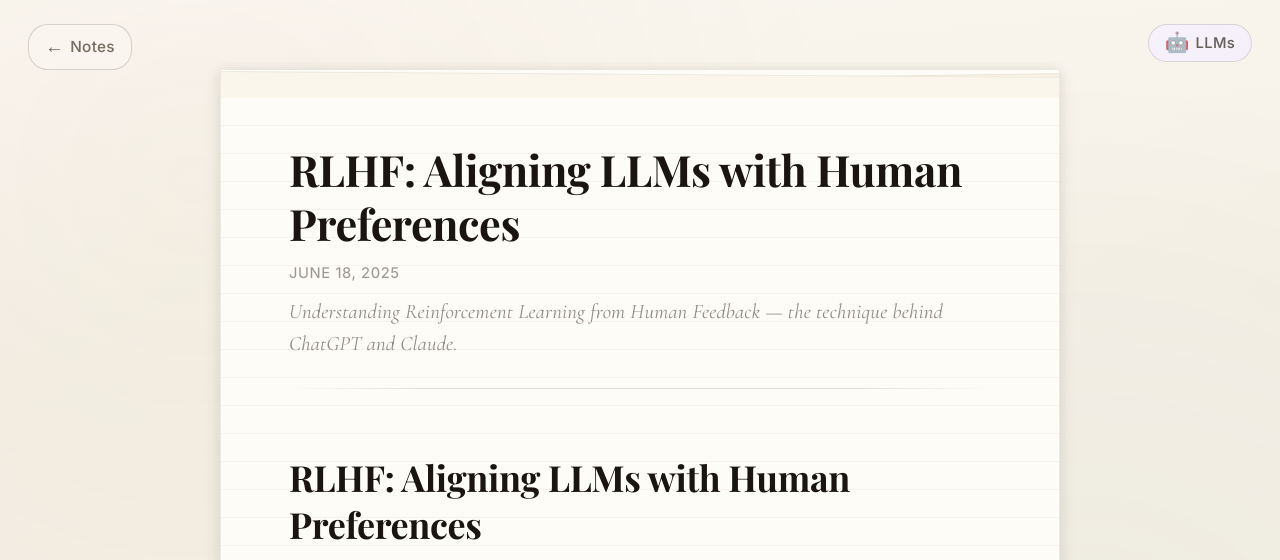
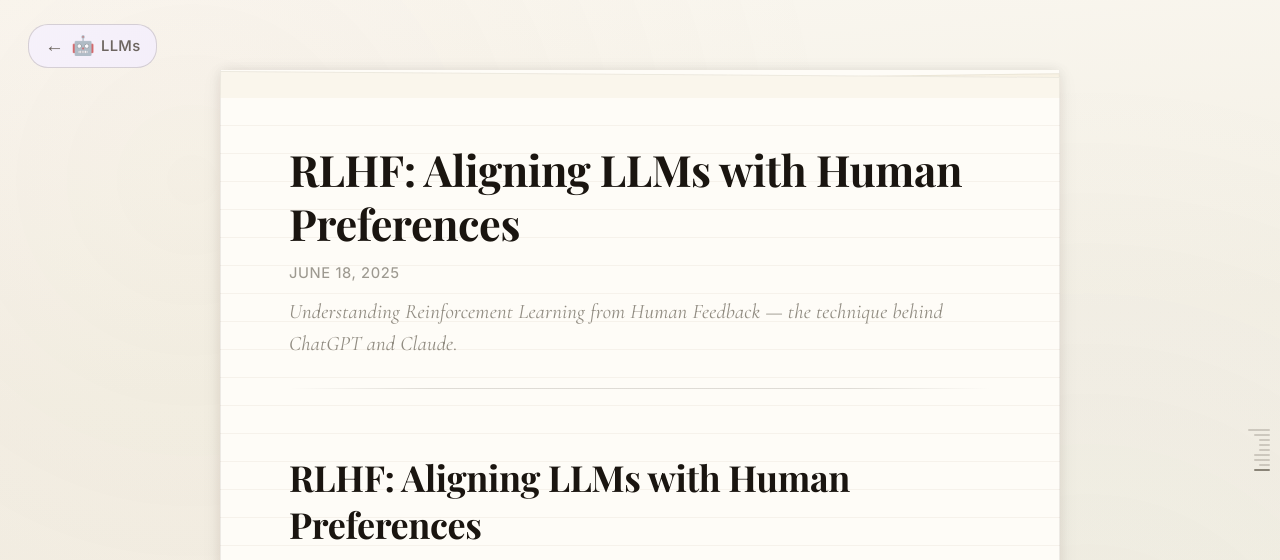
Before and after one commit to FSmisaka/FSmisaka.github.io, a Jekyll site: the page built from _notes/rlhf-alignment.md, in a window 1280 px wide. Shown: the top 560 px of the page. Built offline with Jekyll 4.4.1, drawn with Linux system fonts in a browser that asks for light colours; some web fonts are replaced.

Commit message:
完善笔记详情页：目录、按钮

```diff
--- a/_layouts/note-detail.html
+++ b/_layouts/note-detail.html
@@ -17,18 +17,18 @@
   </head>
 
   <body class="note-detail-body">
-    <!-- Back to notes wall (with category pre-selected) -->
-    <a href="{{ '/notes/' | relative_url }}?category={{ page.category | default: '' }}" class="note-back-link" aria-label="Back to notes wall">
+    <!-- Single back button: category chip at top-left -->
+    {% assign cat = site.data.notes_categories | where: "slug", page.category | first %}
+    {% if cat %}
+    <a href="{{ '/notes/' | relative_url }}?category={{ cat.slug }}" class="note-back-link" style="--tag-color: {{ cat.color }};" aria-label="Back to {{ cat.name }} notes">
+      <span class="note-back-arrow">←</span>
+      <span class="note-category-tag__icon">{{ cat.icon }}</span>
+      <span class="note-category-tag__name">{{ cat.name }}</span>
+    </a>
+    {% else %}
+    <a href="{{ '/notes/' | relative_url }}" class="note-back-link" aria-label="Back to notes">
       <span class="note-back-arrow">←</span>
       <span class="note-back-label">Notes</span>
-    </a>
-
-    <!-- Category tag -->
-    {% assign cat = site.data.notes_categories | where: "slug", page.category | first %}
-    {% if cat %}
-    <a href="{{ '/notes/' | relative_url }}?category={{ cat.slug }}" class="note-category-tag" style="--tag-color: {{ cat.color }};">
-      <span class="note-category-tag__icon">{{ cat.icon }}</span>
-      <span class="note-category-tag__name">{{ cat.name }}</span>
     </a>
     {% endif %}
 
@@ -62,6 +62,9 @@
     <footer class="note-footer">
       <a href="{{ '/notes/' | relative_url }}?category={{ page.category | default: '' }}" class="note-footer-link">← Back to notes</a>
     </footer>
+
+    <!-- TOC + back-to-top (shared JS) -->
+    <script defer src="{{ '/assets/js/detail-page.js' | relative_url }}"></script>
 
     <!--
       kramdown with math_engine:mathjax wraps $...$ in <script type="math/tex"> tags.
--- a/_sass/layout/_notes.scss
+++ b/_sass/layout/_notes.scss
@@ -376,73 +376,73 @@
   -moz-osx-font-smoothing: grayscale;
 }
 
-// ── Back link ──────────────────────────────
+// ── Back link (now includes the category chip look) ──
 .note-back-link {
   position: fixed;
   top: 24px;
   left: 28px;
-  z-index: 60;
-  display: inline-flex;
-  align-items: center;
-  gap: 6px;
-  padding: 8px 16px;
-  border: 1px solid rgba(44, 36, 22, 0.18);
-  border-radius: 20px;
-  background: rgba(250, 247, 240, 0.80);
-  backdrop-filter: blur(8px);
-  color: rgba(44, 36, 22, 0.65);
-  text-decoration: none;
-  font-family: "Inter", ui-sans-serif, sans-serif;
-  font-size: 0.85rem;
-  font-weight: 520;
-  letter-spacing: 0.02em;
-  transition: color 200ms ease, border-color 200ms ease, background 200ms ease;
-}
-
-.note-back-link:hover {
-  color: #2c2416;
-  border-color: rgba(44, 36, 22, 0.34);
-  background: rgba(250, 247, 240, 0.94);
-}
-
-.note-back-arrow {
-  font-size: 1.05rem;
-}
-
-// ── Category tag ───────────────────────────
-.note-category-tag {
-  position: fixed;
-  top: 24px;
-  right: 28px;
-  z-index: 60;
+  z-index: 70;
   display: inline-flex;
   align-items: center;
   gap: 6px;
   padding: 7px 16px;
-  border: 1px solid rgba(44, 36, 22, 0.14);
+  border: 1px solid rgba(44, 36, 22, 0.16);
   border-radius: 20px;
   background:
     linear-gradient(135deg,
       color-mix(in srgb, var(--tag-color, #e8e8e8) 50%, #fff 50%) 0%,
       color-mix(in srgb, var(--tag-color, #d0d0d0) 60%, #fff 40%) 100%
     );
-  color: rgba(44, 36, 22, 0.70);
+  backdrop-filter: blur(8px);
+  color: rgba(44, 36, 22, 0.68);
   text-decoration: none;
   font-family: "Inter", ui-sans-serif, sans-serif;
   font-size: 0.82rem;
   font-weight: 540;
   letter-spacing: 0.02em;
-  transition: border-color 200ms ease, box-shadow 200ms ease;
+  transition: color 200ms ease, border-color 200ms ease, background 200ms ease, box-shadow 200ms ease;
 }
 
-.note-category-tag:hover {
-  border-color: rgba(44, 36, 22, 0.30);
+.note-back-link:hover {
+  color: #2c2416;
+  border-color: rgba(44, 36, 22, 0.34);
   box-shadow: 0 2px 8px rgba(44, 36, 22, 0.08);
+  background:
+    linear-gradient(135deg,
+      color-mix(in srgb, var(--tag-color, #e8e8e8) 65%, #fff 35%) 0%,
+      color-mix(in srgb, var(--tag-color, #c0c0c0) 72%, #fff 28%) 100%
+    );
+}
+
+.note-back-arrow {
+  font-size: 1.05rem;
+  margin-right: 1px;
+}
+
+.note-back-label {
+  // Shown when there's no category (fallback)
 }
 
 .note-category-tag__icon {
-  font-size: 1.1rem;
+  font-size: 1.05rem;
   line-height: 1;
+}
+
+.note-category-tag__name {
+  // Category name text
+}
+
+.paper-back-domain {
+  font-size: 0.72rem;
+  font-weight: 500;
+  color: rgba(44, 36, 22, 0.46);
+  padding-left: 2px;
+
+  &::before {
+    content: "·";
+    margin-right: 4px;
+    opacity: 0.5;
+  }
 }
 
 // ── Paper — continuous scroll design ───────
@@ -760,6 +760,173 @@
 }
 
 // ============================
+// TOC SIDEBAR — right-edge dash indicators
+// ============================
+.toc-sidebar {
+  position: fixed;
+  top: 0;
+  right: 0;
+  z-index: 50;
+  width: 44px;
+  height: 100vh;
+  display: flex;
+  flex-direction: column;
+  justify-content: center;
+  padding: 80px 0;
+}
+
+// ── Dashes (visible by default; hidden on sidebar hover) ──
+.toc-dashes {
+  display: flex;
+  flex-direction: column;
+  align-items: flex-end;
+  gap: 3px;
+  padding-right: 10px;
+  transition: opacity 220ms ease;
+
+  .toc-sidebar:hover & {
+    opacity: 0;
+    pointer-events: none;
+  }
+}
+
+.toc-dash {
+  display: block;
+  height: 2px;
+  border-radius: 1px;
+  background: rgba(44, 36, 22, 0.18);
+  cursor: pointer;
+  transition: background 180ms ease, width 180ms ease;
+
+  &:hover {
+    background: rgba(44, 36, 22, 0.42);
+  }
+
+  &.is-active {
+    background: rgba(44, 36, 22, 0.52);
+  }
+
+  // Width varies by heading level
+  &--l1 { width: 22px; }
+  &--l2 { width: 16px; }
+  &--l3 { width: 11px; }
+  &--l4 { width: 8px;  }
+  &--l5 { width: 6px;  }
+  &--l6 { width: 5px;  }
+}
+
+// ── Panel (hidden by default; shown on sidebar :hover) ──
+.toc-panel {
+  position: absolute;
+  top: 50%;
+  right: 44px;  // flush with left edge of dash zone — no gap
+  transform: translateY(-50%) translateX(6px);
+  min-width: 220px;
+  max-width: 340px;
+  max-height: 70vh;
+  overflow-y: auto;
+  padding: 18px 20px;
+  border: 1px solid rgba(44, 36, 22, 0.12);
+  border-radius: 10px;
+  background: rgba(254, 252, 247, 0.96);
+  backdrop-filter: blur(12px);
+  box-shadow: 0 4px 24px rgba(44, 36, 22, 0.10);
+  opacity: 0;
+  pointer-events: none;
+  transition: opacity 240ms ease, transform 240ms ease;
+
+  // CSS :hover on the parent sidebar triggers panel visibility.
+  // Because .toc-panel is an absolutely-positioned child of .toc-sidebar,
+  // hovering the panel keeps :hover active — no gap, no flicker.
+  .toc-sidebar:hover & {
+    opacity: 1;
+    pointer-events: auto;
+    transform: translateY(-50%) translateX(0);
+  }
+}
+
+.toc-panel__title {
+  font-family: "Inter", ui-sans-serif, sans-serif;
+  font-size: 0.68rem;
+  font-weight: 600;
+  letter-spacing: 0.06em;
+  text-transform: uppercase;
+  color: rgba(44, 36, 22, 0.38);
+  margin-bottom: 10px;
+  padding-bottom: 8px;
+  border-bottom: 1px solid rgba(44, 36, 22, 0.08);
+}
+
+.toc-link {
+  display: block;
+  padding: 4px 0 4px 8px;
+  font-family: "Inter", ui-sans-serif, sans-serif;
+  font-size: 0.78rem;
+  line-height: 1.4;
+  color: rgba(44, 36, 22, 0.55);
+  text-decoration: none;
+  border-left: 2px solid transparent;
+  transition: color 140ms ease, border-color 140ms ease;
+  white-space: nowrap;
+  overflow: hidden;
+  text-overflow: ellipsis;
+
+  &:hover {
+    color: rgba(44, 36, 22, 0.82);
+    border-left-color: rgba(44, 36, 22, 0.16);
+  }
+
+  &.is-active {
+    color: rgba(44, 36, 22, 0.88);
+    border-left-color: rgba(44, 36, 22, 0.38);
+    font-weight: 560;
+  }
+
+  &--l1 { font-weight: 600; font-size: 0.82rem; }
+  &--l2 { font-weight: 540; }
+  &--l3 { font-size: 0.74rem; }
+  &--l4 { font-size: 0.72rem; }
+  &--l5 { font-size: 0.70rem; }
+  &--l6 { font-size: 0.68rem; }
+}
+
+// ============================
+// BACK TO TOP
+// ============================
+.back-to-top {
+  position: fixed;
+  bottom: 32px;
+  right: 32px;
+  z-index: 55;
+  width: 36px;
+  height: 36px;
+  display: grid;
+  place-items: center;
+  border: 1px solid rgba(44, 36, 22, 0.14);
+  border-radius: 50%;
+  background: rgba(254, 252, 247, 0.78);
+  backdrop-filter: blur(6px);
+  color: rgba(44, 36, 22, 0.40);
+  font-family: "Inter", ui-sans-serif, sans-serif;
+  font-size: 1.1rem;
+  cursor: pointer;
+  opacity: 0;
+  pointer-events: none;
+  transition: opacity 260ms ease, color 180ms ease, border-color 180ms ease, background 180ms ease;
+
+  &.is-visible {
+    opacity: 1;
+    pointer-events: auto;
+  }
+
+  &:hover {
+    color: rgba(44, 36, 22, 0.72);
+    border-color: rgba(44, 36, 22, 0.28);
+    background: rgba(254, 252, 247, 0.94);
+  }
+}
+
+// ============================
 // RESPONSIVE
 // ============================
 @media (max-width: 1100px) {
@@ -944,6 +1111,19 @@
   .note-footer {
     padding: 0 20px 32px;
   }
+
+  // TOC → hide on mobile (too cramped)
+  .toc-sidebar {
+    display: none;
+  }
+
+  .back-to-top {
+    bottom: 20px;
+    right: 16px;
+    width: 32px;
+    height: 32px;
+    font-size: 0.95rem;
+  }
 }
 
 @media (pointer: coarse) {
--- /dev/null
+++ b/assets/js/detail-page.js
@@ -0,0 +1,145 @@
+/* ==========================================================================
+   Detail Page — table of contents (right-side dashes) + back-to-top button
+   Used by: note-detail, paper-detail
+   ========================================================================== */
+
+(function () {
+  var body = document.querySelector('.note-body');
+  if (!body) return;
+
+  /* ── Build TOC ────────────────────────────────── */
+  var headings = body.querySelectorAll('h1, h2, h3, h4, h5, h6');
+  if (headings.length < 2) return; // need at least 2 headings for useful TOC
+
+  // Ensure every heading has an id (kramdown auto_ids may have set them)
+  headings.forEach(function (h, i) {
+    if (!h.id) {
+      h.id = 'section-' + (i + 1);
+    }
+  });
+
+  // Build dash indicators and panel entries
+  var dashesHtml = '';
+  var panelHtml  = '';
+  var minLevel = 6;
+
+  headings.forEach(function (h) {
+    var level = parseInt(h.tagName.charAt(1), 10);
+    if (level < minLevel) minLevel = level;
+  });
+
+  headings.forEach(function (h, i) {
+    var level = parseInt(h.tagName.charAt(1), 10);
+    var indent = level - minLevel;
+    var title  = h.textContent.trim();
+
+    // Dash — width scales with level (higher = longer)
+    var dashClass = 'toc-dash toc-dash--l' + level;
+
+    dashesHtml +=
+      '<span class="' + dashClass + '" ' +
+      'data-target="' + h.id + '" ' +
+      'title="' + escapeAttr(title) + '"></span>';
+
+    // Panel entry
+    panelHtml +=
+      '<a href="#' + h.id + '" class="toc-link toc-link--l' + level + '" ' +
+      'style="padding-left:' + (8 + indent * 14) + 'px;">' +
+      escapeHTML(title) +
+      '</a>';
+  });
+
+  // Create TOC sidebar
+  var sidebar = document.createElement('nav');
+  sidebar.className = 'toc-sidebar';
+  sidebar.setAttribute('aria-label', 'Table of contents');
+  sidebar.innerHTML =
+    '<div class="toc-dashes">' + dashesHtml + '</div>' +
+    '<div class="toc-panel">' +
+      '<div class="toc-panel__title">Contents</div>' +
+      '<div class="toc-panel__links">' + panelHtml + '</div>' +
+    '</div>';
+
+  document.body.appendChild(sidebar);
+
+  /* ── Click: scroll to heading ─────────────────── */
+  sidebar.addEventListener('click', function (e) {
+    var target = e.target.closest('[data-target]') || e.target.closest('a[href^="#"]');
+    if (!target) return;
+
+    var id;
+    if (target.hasAttribute('data-target')) {
+      id = target.getAttribute('data-target');
+    } else {
+      id = target.getAttribute('href').slice(1);
+    }
+
+    var heading = document.getElementById(id);
+    if (heading) {
+      heading.scrollIntoView({ behavior: 'smooth', block: 'start' });
+      // Don't add to history for TOC navigation
+      if (e.target.closest('.toc-dash')) {
+        e.preventDefault();
+      }
+    }
+  });
+
+  /* ── Update active dash based on scroll position ── */
+  var activeDash = null;
+  window.addEventListener('scroll', function () {
+    var scrollPos = window.scrollY + 100; // offset for fixed header
+
+    // Find the heading closest to the top
+    var current = null;
+    headings.forEach(function (h) {
+      if (h.offsetTop <= scrollPos) {
+        current = h;
+      }
+    });
+
+    if (current) {
+      var newDash = sidebar.querySelector('[data-target="' + current.id + '"]');
+      if (newDash && newDash !== activeDash) {
+        if (activeDash) activeDash.classList.remove('is-active');
+        newDash.classList.add('is-active');
+        activeDash = newDash;
+
+        // Also highlight in panel
+        var oldLink = sidebar.querySelector('.toc-link.is-active');
+        if (oldLink) oldLink.classList.remove('is-active');
+        var newLink = sidebar.querySelector('a[href="#' + current.id + '"]');
+        if (newLink) newLink.classList.add('is-active');
+      }
+    }
+  }, { passive: true });
+
+  /* ── Back to top ──────────────────────────────── */
+  var backBtn = document.createElement('button');
+  backBtn.className = 'back-to-top';
+  backBtn.setAttribute('aria-label', 'Back to top');
+  backBtn.innerHTML = '↑';
+  backBtn.addEventListener('click', function () {
+    window.scrollTo({ top: 0, behavior: 'smooth' });
+  });
+  document.body.appendChild(backBtn);
+
+  // Show/hide based on scroll
+  window.addEventListener('scroll', function () {
+    if (window.scrollY > 400) {
+      backBtn.classList.add('is-visible');
+    } else {
+      backBtn.classList.remove('is-visible');
+    }
+  }, { passive: true });
+
+  /* ── Helpers ──────────────────────────────────── */
+  function escapeHTML(str) {
+    var div = document.createElement('div');
+    div.appendChild(document.createTextNode(str));
+    return div.innerHTML;
+  }
+
+  function escapeAttr(str) {
+    return str.replace(/&/g, '&amp;').replace(/"/g, '&quot;').replace(/</g, '&lt;').replace(/>/g, '&gt;');
+  }
+})();
```
Also changed, not shown: _layouts/paper-detail.html (+11 -5 lines).
